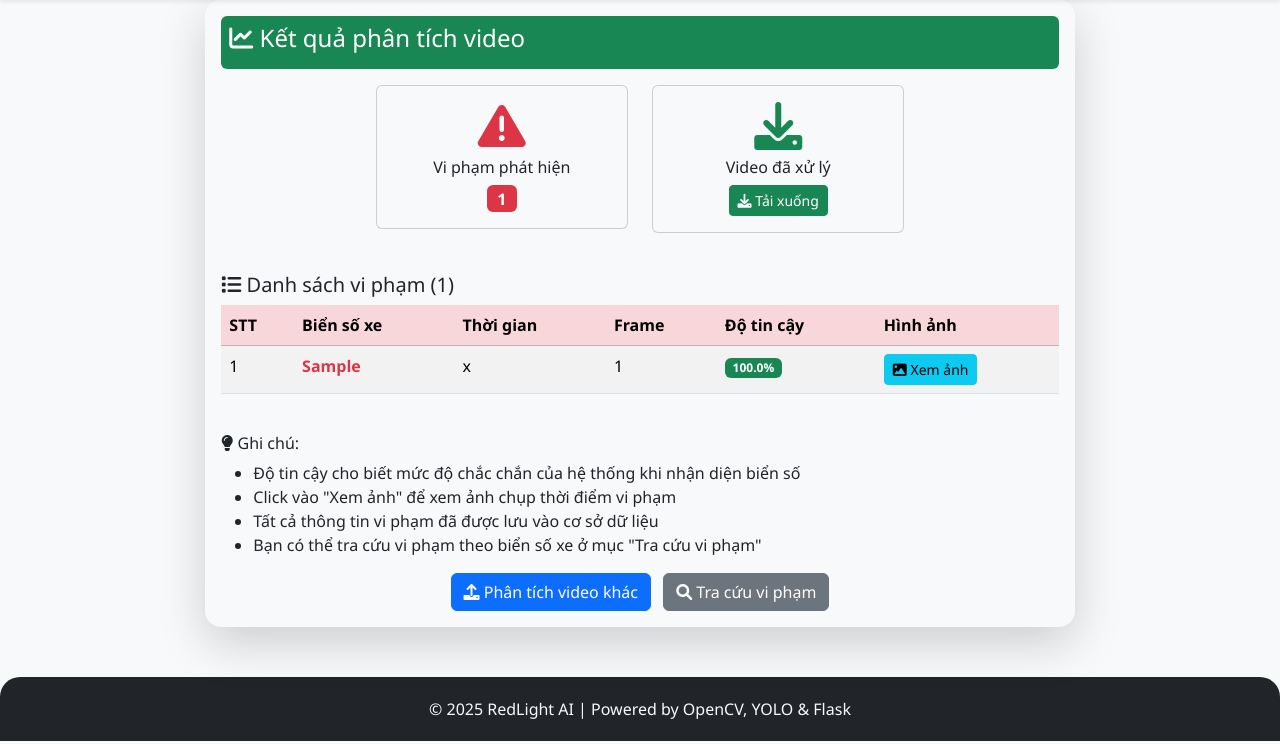
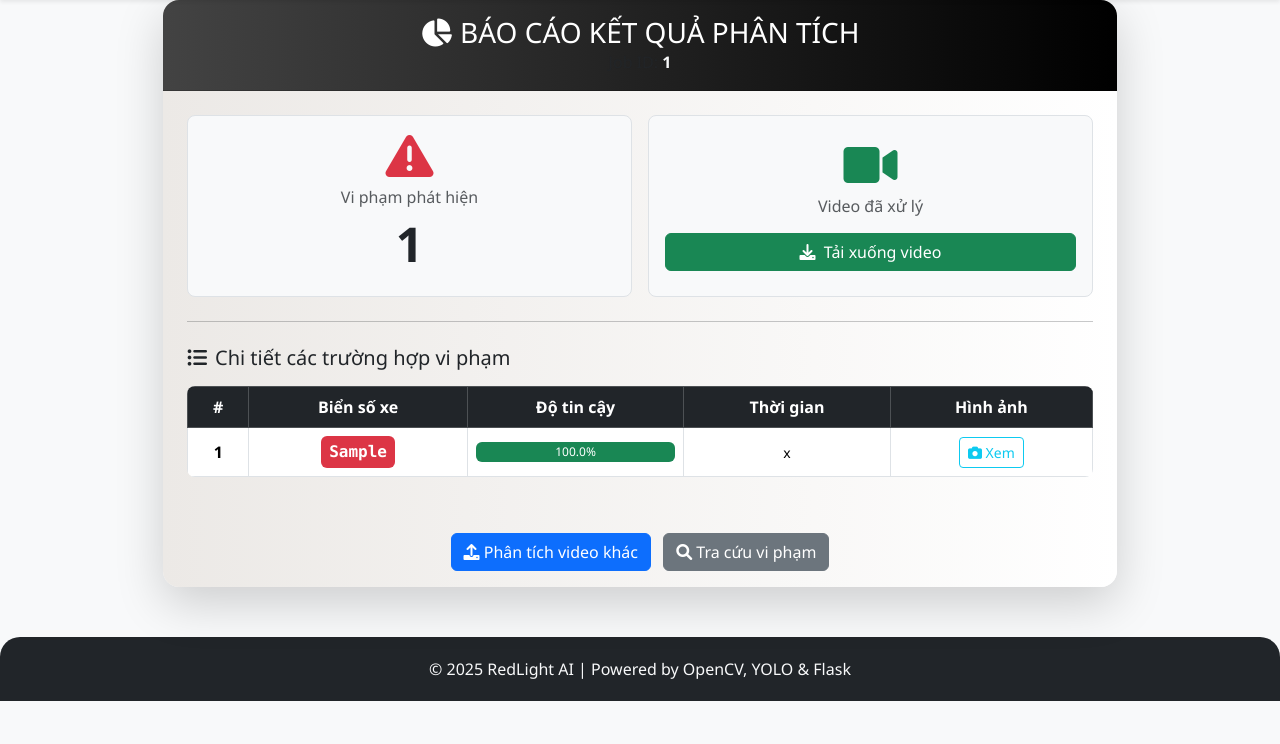
Before and after one commit to ThinhNguyen2005/Web_NhanDienXe, a Flask app: page /results/1 in a window 1280 px wide. Shown: the part 56-800 px from the top of the page. Run offline with Flask 3, Linux system fonts and the light colour scheme; tables that the repository leaves empty hold one stand-in row (values such as "Sample post").

Commit message:
Update template + js

```diff
--- a/templates/results.html
+++ b/templates/results.html
@@ -3,78 +3,75 @@
 {% block title %}Kết quả phân tích - Traffic Violation Detection{% endblock %}
 
 {% block content %}
-<div class="row">
-    <div class="col-lg-8 mx-auto shadow-lg p-3 rounded-4">
-        <div class="">
-            <div class="card-header bg-success text-white p-2 rounded-2">
-                <h4><i class="fas fa-chart-line"></i> Kết quả phân tích video</h4>
+<div class="row d-flex justify-content-center align-items-center">
+    <div class="col-xl-9 col-lg-10">
+
+        <div class="card shadow-lg border-0 rounded-4" style="background: linear-gradient(to right, #ece9e6, #ffffff);">
+            <div class="card-header text-white text-center p-3 rounded-top-4" style="background: linear-gradient(to right, #434343, #000000);">
+                <h3 class="mb-0"><i class="fas fa-chart-pie me-2"></i>BÁO CÁO KẾT QUẢ PHÂN TÍCH</h3>
+                <p class="mb-0 text-muted">Job ID: <span class="fw-bold text-light">{{ job_id }}</span></p>
             </div>
-            <div class="card-body">
-                <div class="row mb-4 justify-content-center p-3">
-                    <!-- <div class="col-md-4">
-                        <div class="card bg-light">
-                            <div class="card-body text-center">
-                                <i class="fas fa-video fa-3x text-primary mb-2"></i>
-                                <h6>Tổng số frame</h6>
-                                <span class="badge bg-primary fs-6">{{ status.total_frames or 0 }}</span>
+
+            <div class="card-body p-4">
+
+                <div class="row g-3 mb-4 text-center">
+                    <div class="col-md-6">
+                        <div class="p-3 border bg-light rounded-3 h-100 d-flex flex-column justify-content-center">
+                            <i class="fas fa-exclamation-triangle fa-3x text-danger mb-2"></i>
+                            <h6 class="text-muted">Vi phạm phát hiện</h6>
+                            <h2 class="fw-bold display-5">{{ violations|length }}</h2>
                         </div>
                     </div>
-                    </div> -->
-                    <div class="col-md-4">
-                        <div class="card bg-light">
-                            <div class="card-body text-center">
-                                <i class="fas fa-exclamation-triangle fa-3x text-danger mb-2"></i>
-                                <h6>Vi phạm phát hiện</h6>
-                                <span class="badge bg-danger fs-6">{{ violations|length }}</span>
-                            </div>
-                        </div>
-                    </div>
-                    <div class="col-md-4">
-                        <div class="card bg-light">
-                            <div class="card-body text-center">
-                                <i class="fas fa-download fa-3x text-success mb-2"></i>
-                                <h6>Video đã xử lý</h6>
+                    <div class="col-md-6">
+                        <div class="p-3 border bg-light rounded-3 h-100 d-flex flex-column justify-content-center">
+                            <i class="fas fa-video fa-3x text-success mb-2"></i>
+                            <h6 class="text-muted">Video đã xử lý</h6>
                             <a href="{{ url_for('download_processed_video', job_id=job_id) }}"
-                                   class="btn btn-success btn-sm">
-                                    <i class="fas fa-download"></i> Tải xuống
+                               class="btn btn-success mt-2">
+                                <i class="fas fa-download me-1"></i> Tải xuống video
                             </a>
                         </div>
                     </div>
                 </div>
-                </div>
+
+                <hr class="my-4">
 
                 {% if violations %}
-                <h5><i class="fas fa-list"></i> Danh sách vi phạm ({{ violations|length }})</h5>
+                <h5 class="mb-3"><i class="fas fa-list-ul me-2"></i>Chi tiết các trường hợp vi phạm</h5>
                 <div class="table-responsive">
-                    <table class="table table-striped table-hover">
-                        <thead class="table-danger">
-                            <tr>
-                                <th>STT</th>
-                                <th>Biển số xe</th>
-                                <th>Thời gian</th>
-                                <th>Frame</th>
-                                <th>Độ tin cậy</th>
-                                <th>Hình ảnh</th>
+                    <table class="table table-hover align-middle table-bordered rounded-3 overflow-hidden">
+                        <thead class="table-dark">
+                            <tr class="text-center">
+                                <th scope="col">#</th>
+                                <th scope="col">Biển số xe</th>
+                                <th scope="col">Độ tin cậy</th>
+                                <th scope="col">Thời gian</th>
+                                <th scope="col">Hình ảnh</th>
                             </tr>
                         </thead>
                         <tbody>
                             {% for violation in violations %}
-                            <tr>
-                                <td>{{ loop.index }}</td>
+                            <tr class="text-center">
+                                <td class="fw-bold">{{ loop.index }}</td>
                                 <td>
-                                    <strong class="text-danger">{{ violation.license_plate }}</strong>
-                                </td>
-                                <td>{{ violation.timestamp[:19].replace('T', ' ') }}</td>
-                                <td>{{ violation.frame_number }}</td>
-                                <td>
-                                    <span class="badge bg-{% if violation.confidence > 0.8 %}success{% elif violation.confidence > 0.6 %}warning{% else %}danger{% endif %}">
-                                        {{ "%.1f%%"|format(violation.confidence * 100) }}
-                                    </span>
+                                    <span class="badge bg-danger fs-6 font-monospace p-2">{{ violation.license_plate or 'N/A' }}</span>
                                 </td>
                                 <td>
+                                    <div class="progress" style="height: 20px;">
+                                        <div class="progress-bar {% if violation.confidence > 0.8 %}bg-success{% elif violation.confidence > 0.6 %}bg-warning{% else %}bg-danger{% endif %}"
+                                             role="progressbar"
+                                             style="width: {{ violation.confidence * 100 }}%;"
+                                             aria-valuenow="{{ violation.confidence * 100 }}"
+                                             aria-valuemin="0" aria-valuemax="100">
+                                             {{ "%.1f%%"|format(violation.confidence * 100) }}
+                                        </div>
+                                    </div>
+                                </td>
+                                <td class="small">{{ violation.timestamp[:19].replace('T', ' ') }}</td>
+                                <td>
                                     <a href="{{ url_for('get_violation_image', job_id=job_id, violation_id=violation.id) }}"
-                                       target="_blank" class="btn btn-info btn-sm">
-                                        <i class="fas fa-image"></i> Xem ảnh
+                                       target="_blank" class="btn btn-outline-info btn-sm">
+                                        <i class="fas fa-camera"></i> Xem
                                     </a>
                                 </td>
                             </tr>
@@ -83,26 +80,16 @@
                     </table>
                 </div>
                 {% else %}
-                <div class="alert alert-info text-center">
-                    <i class="fas fa-info-circle fa-2x mb-3"></i>
-                    <h5>Không phát hiện vi phạm</h5>
-                    <p>Không có xe nào vi phạm đèn đỏ trong video này.</p>
+                <div class="alert alert-success text-center border-0">
+                    <i class="fas fa-check-circle fa-3x mb-3 text-success"></i>
+                    <h4 class="alert-heading">Video an toàn!</h4>
+                    <p>Hệ thống không phát hiện trường hợp vượt đèn đỏ nào trong video này.</p>
                 </div>
                 {% endif %}
 
-                <div class="mt-4">
-                    <h6><i class="fas fa-lightbulb"></i> Ghi chú:</h6>
-                    <ul>
-                        <li>Độ tin cậy cho biết mức độ chắc chắn của hệ thống khi nhận diện biển số</li>
-                        <li>Click vào "Xem ảnh" để xem ảnh chụp thời điểm vi phạm</li>
-                        <li>Tất cả thông tin vi phạm đã được lưu vào cơ sở dữ liệu</li>
-                        <li>Bạn có thể tra cứu vi phạm theo biển số xe ở mục "Tra cứu vi phạm"</li>
-                    </ul>
-                </div>
-            </div>
             </div>
 
-        <div class="mt-3 text-center">
+            <div class="card-footer bg-transparent border-0 text-center p-3">
                 <a href="{{ url_for('upload_video') }}" class="btn btn-primary me-2">
                     <i class="fas fa-upload"></i> Phân tích video khác
                 </a>
@@ -111,5 +98,7 @@
                 </a>
             </div>
         </div>
+
+    </div>
 </div>
 {% endblock %}
```
Also changed, not shown: static/js/stop_line_adjuster.js (+26 -8 lines), templates/roi_config.html (+16 -0 lines), templates/search.html (+37 -35 lines). Lines whose indentation alone changed are shown as unchanged.
